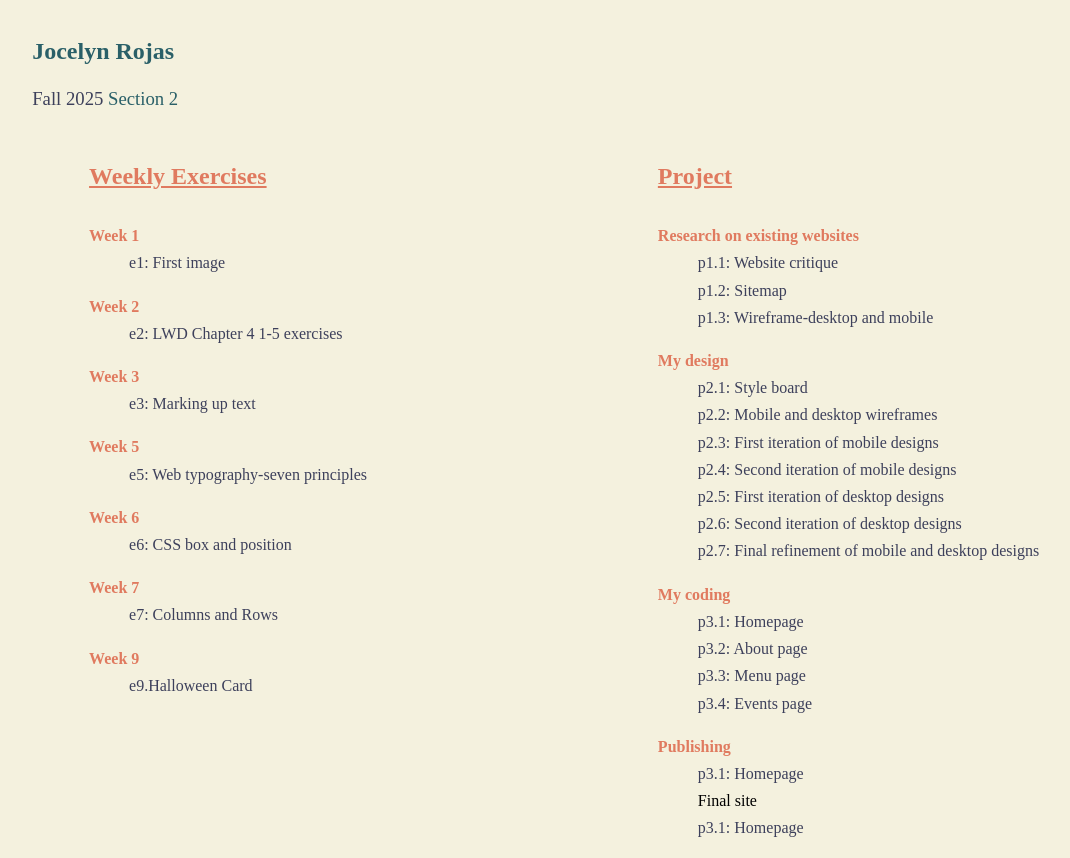
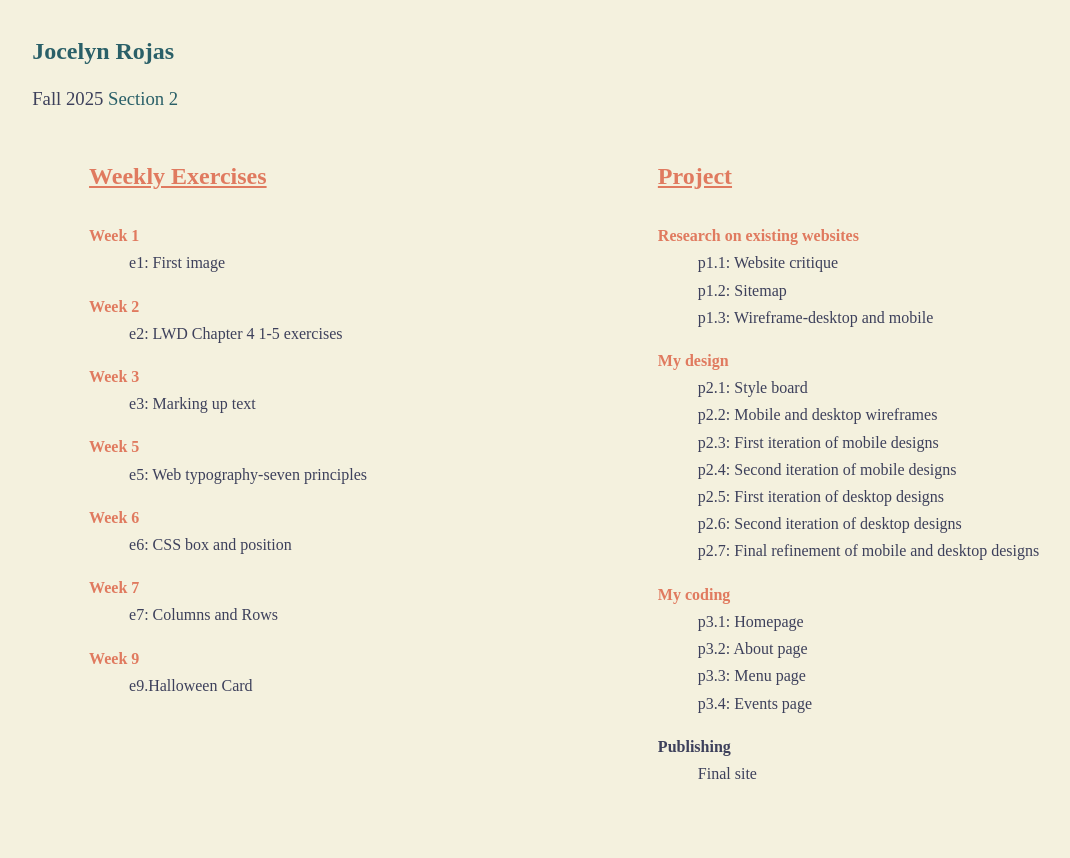
Before and after one commit to joceyrojas/AVT217, a plain HTML site: page weekly/index.html in a window 1280 px wide. Shown: the part 117-975 px from the top of the page, without its empty margins (39-1109 px from the left). After the commit the page ends 920 px from the top, so only its background shows below. Drawn offline with Linux system fonts and the light colour scheme; a web font is replaced by a local one.

Commit message:
Update index.html

```diff
--- a/weekly/index.html
+++ b/weekly/index.html
@@ -87,10 +87,10 @@
 </dl>
 
 <dl>
-	<dt>Publishing</dt>
-	<dd><a href="../project/Homepage Coding.html">p3.1: Homepage</a></dd>
+	<dt><a href="../project/Homepage Coding.html">Publishing</dt>
+
     <dd>Final site</dd>
-	<dd><a href="../project/Homepage Coding.html">p3.1: Homepage</a></dd>
+
 </dl>
 
 </div><!-- project ends-->
```
